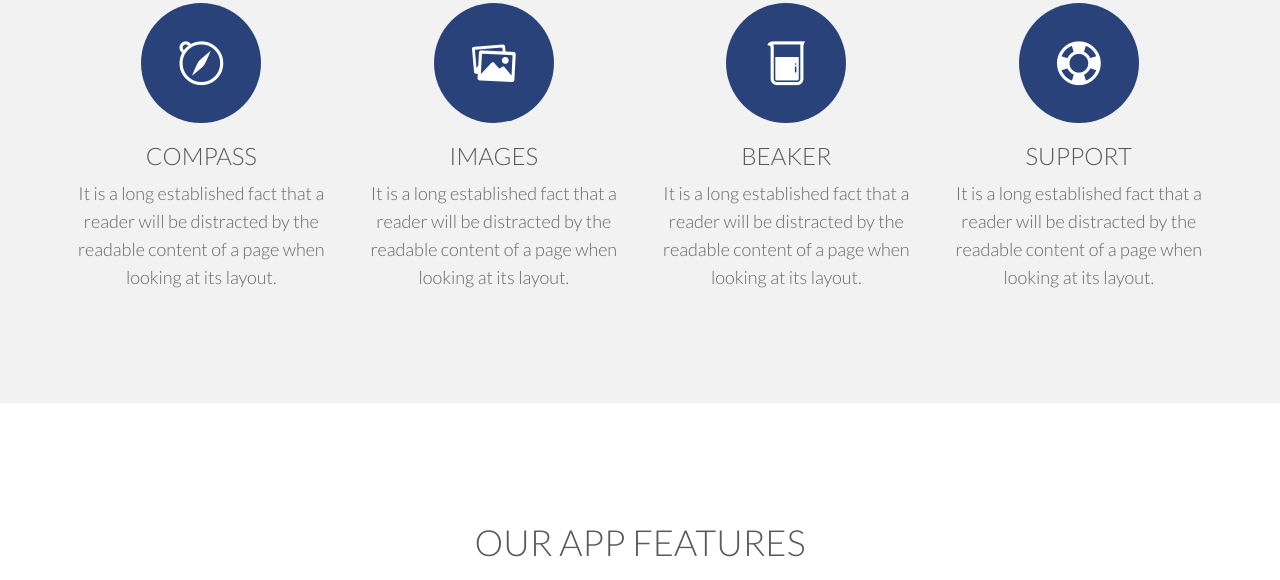
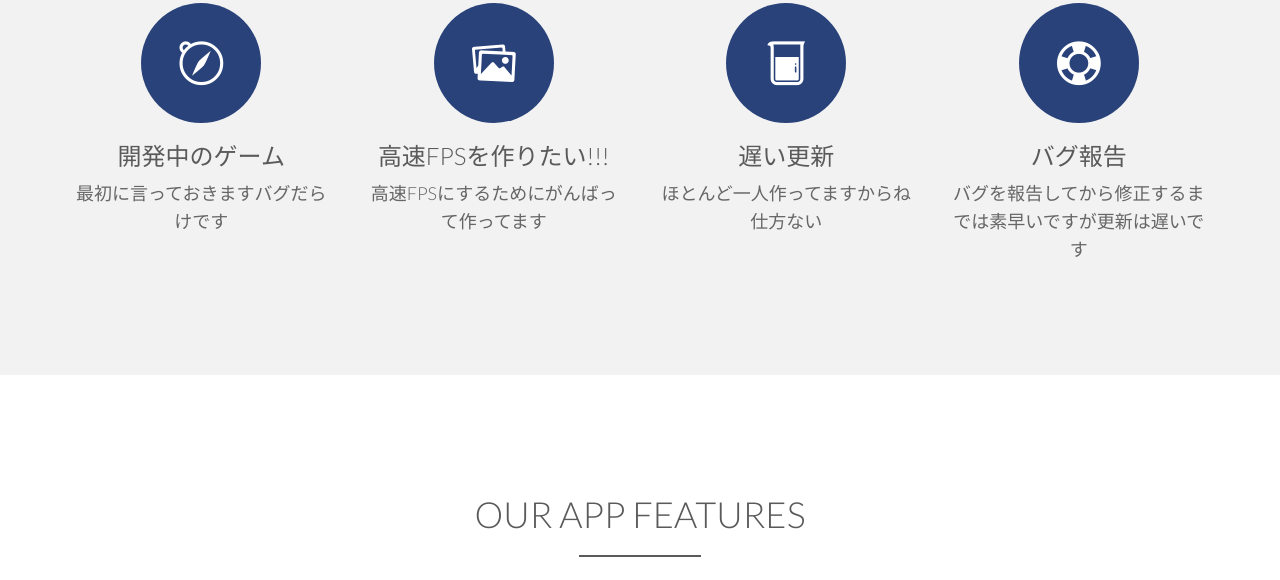
Before and after one commit to Rusksoft/Satellite-Global-Code, a plain HTML site: page index.html in a window 1280 px wide. Shown: the part 797-1377 px from the top of the page. Drawn offline with Linux system fonts and the light colour scheme; files whose address does not match are found by name.

Commit message:
更新したぞおー

```diff
--- a/index.html
+++ b/index.html
@@ -81,8 +81,8 @@
           <div class="circle-icon">
             <div class="icon ion-compass"></div>
           </div>
-          <h3>COMPASS</h3>
-          <p>It is a long established fact that a reader will be distracted by the readable content of a page when looking at its layout.</p>
+          <h3>開発中のゲーム</h3>
+          <p>最初に言っておきますバグだらけです</p>
         </div>
         <!--/col-md-3 -->
 
@@ -90,24 +90,24 @@
           <div class="circle-icon">
             <div class="icon ion-images"></div>
           </div>
-          <h3>IMAGES</h3>
-          <p>It is a long established fact that a reader will be distracted by the readable content of a page when looking at its layout.</p>
+          <h3>高速FPSを作りたい!!!</h3>
+          <p>高速FPSにするためにがんばって作ってます</p>
         </div>
         <!--/col-md-3 -->
         <div class="col-md-3">
           <div class="circle-icon">
             <div class="icon ion-beaker"></div>
           </div>
-          <h3>BEAKER</h3>
-          <p>It is a long established fact that a reader will be distracted by the readable content of a page when looking at its layout.</p>
+          <h3>遅い更新</h3>
+          <p>ほとんど一人作ってますからね 仕方ない</p>
         </div>
         <!--/col-md-3 -->
         <div class="col-md-3">
           <div class="circle-icon">
             <div class="icon ion-help-buoy"></div>
           </div>
-          <h3>SUPPORT</h3>
-          <p>It is a long established fact that a reader will be distracted by the readable content of a page when looking at its layout.</p>
+          <h3>バグ報告</h3>
+          <p>バグを報告してから修正するまでは素早いですが更新は遅いです</p>
         </div>
         <!--/col-md-3 -->
       </div>
```
